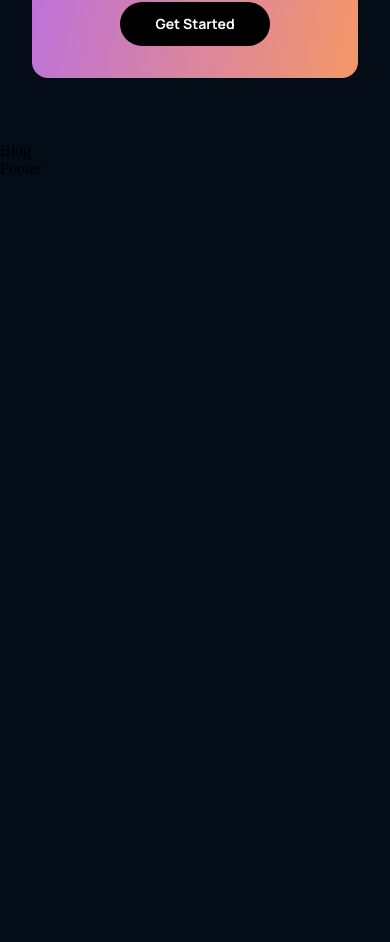
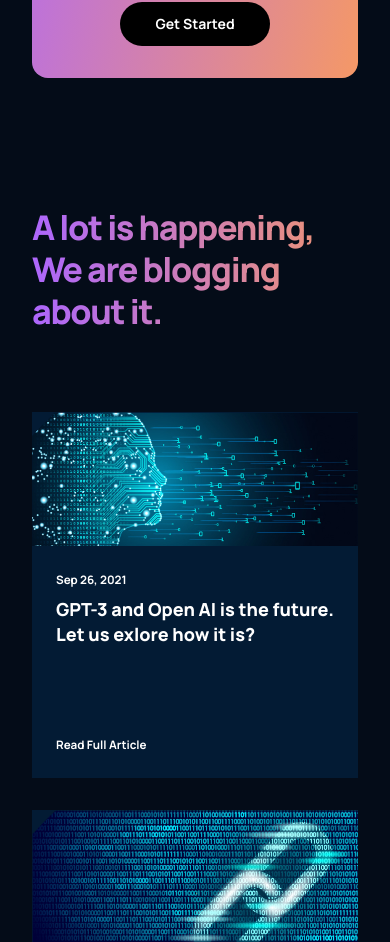
Before and after one commit to DWJYOUNG/gpt3-app, a React (Create React App) app: page / in a window 390 px wide. Shown: the part 4587-5529 px from the top of the page. Before the commit the page ends 4765 px from the top, so only its background shows below. Built offline with nearby package versions, Linux system fonts and the light colour scheme.

Commit message:
added content and styles to the blog section

```diff
--- a/src/components/article/Article.jsx
+++ b/src/components/article/Article.jsx
@@ -1,10 +1,19 @@
 import React from 'react'
 import './article.css'
 
-const Article = () => {
+const Article = ({ imgUrl, date, title }) => {
   return (
-    <div>
-      Article
+    <div className='gpt3__blog-container_article'>
+      <div className='gpt3__blog-container_article-image'>
+        <img src={imgUrl} alt="blog" />
+      </div>
+      <div className='gpt3__blog-container_article-content'>
+        <div>
+          <p>{date}</p>
+          <h3>{title}</h3>
+        </div>
+        <p>Read Full Article</p>
+      </div>
     </div>
   )
 }
--- a/src/components/article/article.css
+++ b/src/components/article/article.css
@@ -0,0 +1,55 @@
+.gpt3__blog-container_article {
+    width: 100%;
+    height: 100%;
+
+    display: flex;
+    flex-direction: column;
+    background: var(--color-footer);
+}
+
+.gpt3__blog-container_article-image {
+    width: 100%;
+    height: 100%;
+    background: var(--color-footer);
+}
+
+.gpt3__blog-container_article-image img {
+    width: 100%;
+    height: 100%;
+}
+
+.gpt3__blog-container_article-content {
+    display: flex;
+    flex-direction: column;
+    justify-content: space-between;
+    padding: 1rem 1.5rem;
+    height: 100%;
+}
+
+.gpt3__blog-container_article-content p {
+    font-size: 11.649px;
+    line-height: 35px;
+    font-family: var(--font-family);
+    font-weight: 700;
+    color: #FFFFFF;
+}
+
+.gpt3__blog-container_article-content h3 {
+    font-size: 25.11px;
+    line-height: 30px;
+    font-family: var(--font-family);
+    font-weight: 800;
+    color: #FFFFFF;
+    margin-bottom: 5rem;
+}
+
+.gpt3__blog-container_article-content p:last-child {
+    cursor: pointer;
+}
+
+@media screen and (max-width: 550px) {
+    .gpt3__blog-container_article-content h3 {
+        font-size: 18px;
+        line-height: 25px;
+    }
+}
--- a/src/containers/blog/Blog.jsx
+++ b/src/containers/blog/Blog.jsx
@@ -1,10 +1,25 @@
 import React from 'react';
+import { Article } from '../../components';
+import { blog01, blog02, blog03, blog04, blog05 } from './imports'
 import './blog.css';
 
 const Blog = () => {
   return (
-    <div>
-        Blog
+    <div className='gpt3__blog section__padding' id='blog'>
+      <div className='gpt3__blog-heading'>
+        <h1 className='gradient__text'>A lot is happening, We are blogging about it.</h1>
+      </div>
+      <div className='gpt3__blog-container'>
+        <div className='gpt3__blog-container_groupA'>
+          <Article imgUrl={blog01} date="Sep 26, 2021" title="GPT-3 and Open  AI is the future. Let us exlore how it is?" />
+        </div>
+        <div className='gpt3__blog-container_groupB'>
+          <Article imgUrl={blog02} date="Sep 26, 2021" title="GPT-3 and Open  AI is the future. Let us exlore how it is?" />
+          <Article imgUrl={blog03} date="Sep 26, 2021" title="GPT-3 and Open  AI is the future. Let us exlore how it is?" />
+          <Article imgUrl={blog04} date="Sep 26, 2021" title="GPT-3 and Open  AI is the future. Let us exlore how it is?" />
+          <Article imgUrl={blog05} date="Sep 26, 2021" title="GPT-3 and Open  AI is the future. Let us exlore how it is?" />
+        </div>
+      </div>
     </div>
   )
 }
--- a/src/containers/blog/blog.css
+++ b/src/containers/blog/blog.css
@@ -0,0 +1,75 @@
+.gpt3__blog {
+    display: flex;
+    flex-direction: column;
+}
+
+.gpt3__blog-heading {
+    width: 100%;
+    text-align: left;
+    margin-bottom: 5rem;
+}
+
+.gpt3__blog-heading h1{
+    font-size: 62px;
+    line-height: 75px;
+    font-family: var(--font-family);
+    font-weight: 800;
+    letter-spacing: -0.04em;
+}
+
+.gpt3__blog-container {
+    display: flex;
+    flex-direction: row;
+}
+
+.gpt3__blog-container_groupA {
+    flex: 0.75;
+    margin-right: 2rem;
+}
+
+.gpt3__blog-container_groupB {
+    flex: 1;
+    display: grid;
+    grid-template-columns: repeat(2, 1fr);
+    grid-gap: 2rem;
+}
+
+@media screen and (max-width: 990px) {
+    .gpt3__blog-container {
+        flex-direction: column-reverse;
+    }
+
+    .gpt3__blog-container_groupA {
+        margin: 2rem 0;
+    }
+
+    .gpt3__blog-container_groupA .gpt3__blog-container_article {
+        width: 48%;
+    }
+
+    .gpt3__blog-container_groupA .gpt3__blog-container_article-image {
+        height: 250px;
+    }
+}
+
+@media screen and (max-width: 700px) {
+    .gpt3__blog-container_groupB {
+        grid-template-columns: repeat(1, 1fr);
+    }
+
+    .gpt3__blog-container_groupA .gpt3__blog-container_article {
+        width: 100%;
+    }
+
+    .gpt3__blog-heading h1 {
+        font-size: 46px;
+        line-height: 52px;
+    }
+}
+
+@media screen and (max-width: 550px) {
+    .gpt3__blog-heading h1 {
+        font-size: 34px;
+        line-height: 42px;
+    }
+}
--- /dev/null
+++ b/src/containers/blog/imports.js
@@ -0,0 +1,13 @@
+import blog01 from '../../assets/blog01.png';
+import blog02 from '../../assets/blog02.png';
+import blog03 from '../../assets/blog03.png';
+import blog04 from '../../assets/blog04.png';
+import blog05 from '../../assets/blog05.png';
+
+export {
+    blog01,
+    blog02,
+    blog03,
+    blog04,
+    blog05,
+}
```
